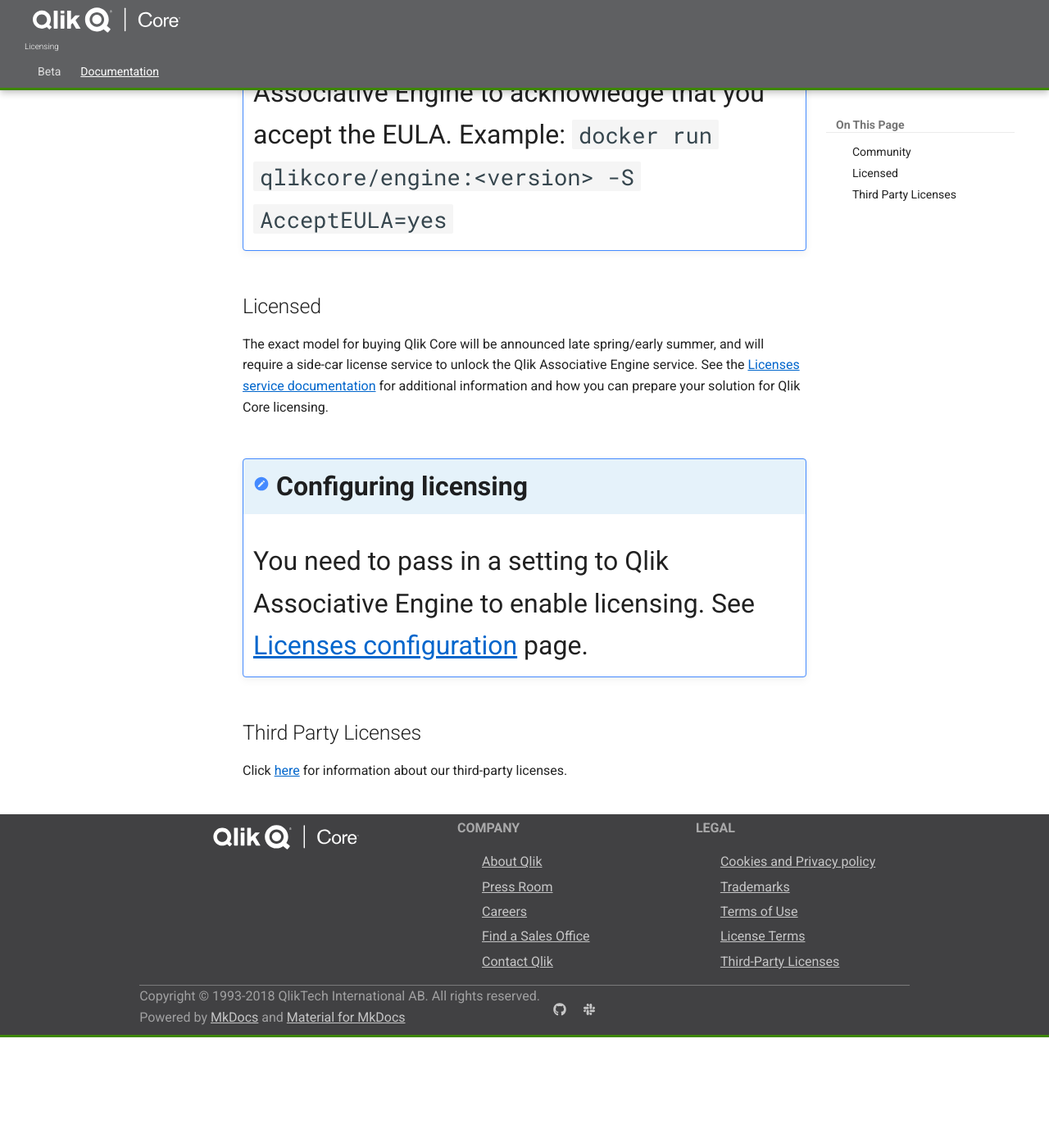
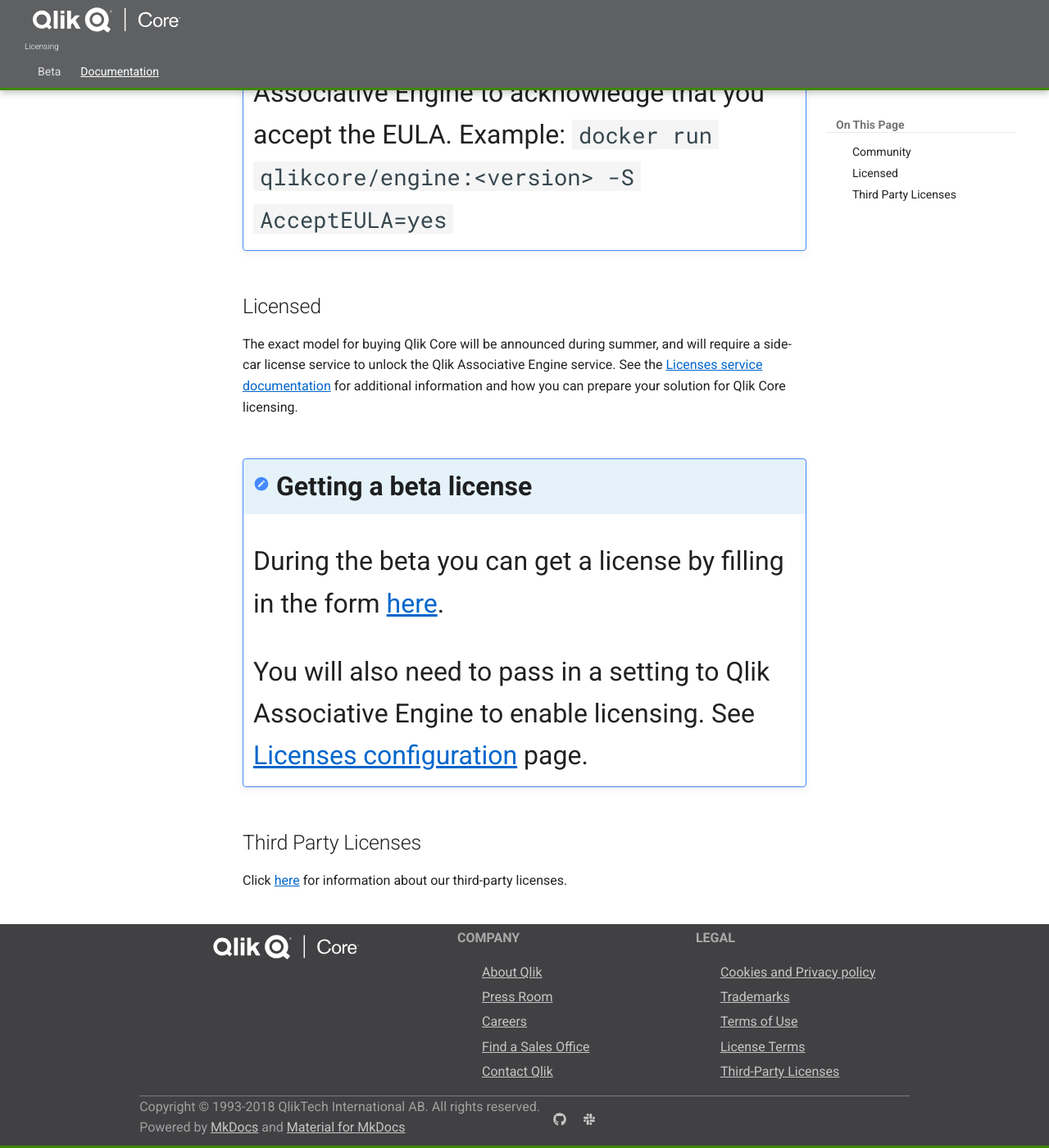
Before and after one commit to qlik-oss/core-website, an MkDocs documentation site: the page built from docs/docs/licensing.md, in a window 1280 px wide and 1400 px high, scrolled down 724 px. Shown: the whole window at 82% size. Built offline with MkDocs 1.6.1 and Material for MkDocs 9.7.7, drawn with Linux system fonts in a browser that asks for light colours; comment, search, counter and statistics services are not loaded; old or Windows-style settings are respelled for this version of MkDocs; before the commit the page ends 1989 px from its top, so only the background shows below that.

Commit message:
added licensing form

```diff
--- a/docs/docs/licensing.md
+++ b/docs/docs/licensing.md
@@ -19,13 +19,15 @@
 
 ## Licensed
 
-The exact model for buying Qlik Core will be announced late spring/early summer, and will require
+The exact model for buying Qlik Core will be announced during summer, and will require
 a side-car license service to unlock the Qlik Associative Engine service. See the
 [Licenses service documentation](./services/licenses.md) for additional information and how you can
 prepare your solution for Qlik Core licensing.
 
-!!! Note "Configuring licensing"
-    You need to pass in a setting to Qlik Associative Engine to enable licensing.
+!!! Note "Getting a beta license"
+    During the beta you can get a license by filling in the form [here](./licensing-form.md).
+
+    You will also need to pass in a setting to Qlik Associative Engine to enable licensing.
     See [Licenses configuration](./services/licenses.md#configuration) page.
 
 ## Third Party Licenses
--- a/docs/stylesheets/custom-style.css
+++ b/docs/stylesheets/custom-style.css
@@ -104,8 +104,9 @@
   padding: 0;
 }
 
-/* Hide Beta/Third Party Licenses nav items in full size menu */
+/* Hide Beta/License-form/Third Party Licenses nav items in full size menu */
 .md-nav__item a[title="Beta"],
+.md-nav__item a[title="Licensing-Form"],
 .md-nav__item a[title="Third Party Licenses"] {
   display: none;
 }
--- a/mkdocs.yml
+++ b/mkdocs.yml
@@ -87,3 +87,4 @@
       - Logging: docs/conventions/logging.md
       - Metrics: docs/conventions/metrics.md
     - Third Party Licenses: docs/third-party-licenses.md
+    - Licensing-Form: docs/licensing-form.md
--- a/theme/main.html
+++ b/theme/main.html
@@ -55,6 +55,14 @@
     <!-- Content -->
     {{ page.content }}
   </div>
+{% elif page.title == "Licensing-Form" %}
+  {{ page.content }}
+  <div id="licensing-form">
+    <script src="//app-abd.marketo.com/js/forms2/js/forms2.min.js"></script>
+    <form id="mktoForm_21249"></form>
+    <script>MktoForms2.loadForm("//app-abd.marketo.com", "497-BMK-910", 21249);</script>
+    <script src="//munchkin.marketo.net/munchkin.js"></script>
+  </div>
 {% else %}
   <!-- Content -->
   {{ page.content }}
```
Also changed, not shown: docs/docs/licensing-form.md (added, +1 -0 lines), docs/docs/services/licenses.md (+1 -0 lines).
